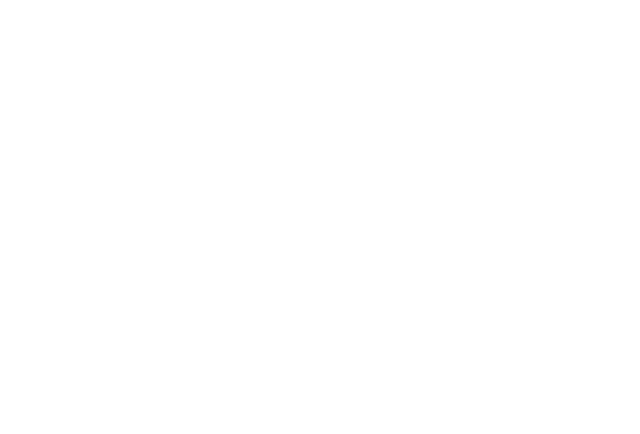
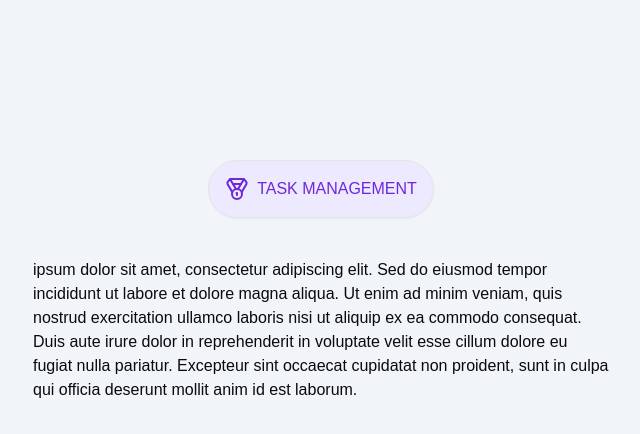
Before and after one commit to nikihdyt/next-kanban, a Next.js app: page / in a window 1280 px wide. Shown: the top 434 px of the page, without its empty margins (319-959 px from the left). Built offline with nearby package versions, Linux system fonts and the light colour scheme.

Commit message:
marketing

```diff
--- /dev/null
+++ b/app/(marketing)/layout.tsx
@@ -0,0 +1,17 @@
+import React from 'react'
+
+const MarketingLayout = ({children}:
+    {
+        children: React.ReactNode
+    }
+) => {
+  return (
+    <div className='h-full bg-slate-100'>
+        <main className='pt-40 pb-20'>
+            {children}
+        </main>
+    </div>
+  )
+}
+
+export default MarketingLayout
--- /dev/null
+++ b/app/(marketing)/page.tsx
@@ -0,0 +1,22 @@
+import { Medal } from 'lucide-react' // from shedcn ui
+import React from 'react'
+
+const MarketingPage = () => {
+  return (
+    <div className='flex items-center justify-center flex-col'>
+      <div className="flex items-center justify-center flex-col">
+        <div className="flex items-center border shadow-sm
+        p-4 bg-violet-100 text-violet-700 rounded-full uppercase">
+          <Medal className='w-6 h-6 mr-2'/>
+          Task management
+        </div>
+        <div className='max-w-xl pt-10'>
+          {/* TODO: full landing page here*/}
+        ipsum dolor sit amet, consectetur adipiscing elit. Sed do eiusmod tempor incididunt ut labore et dolore magna aliqua. Ut enim ad minim veniam, quis nostrud exercitation ullamco laboris nisi ut aliquip ex ea commodo consequat. Duis aute irure dolor in reprehenderit in voluptate velit esse cillum dolore eu fugiat nulla pariatur. Excepteur sint occaecat cupidatat non proident, sunt in culpa qui officia deserunt mollit anim id est laborum.
+        </div>
+      </div>
+    </div>
+  )
+}
+
+export default MarketingPage
--- a/app/page.tsx
+++ /dev/null
@@ -1,7 +0,0 @@
-export default function Home() {
-  return (
-    <div>
-
-    </div>
-  );
-}
```
